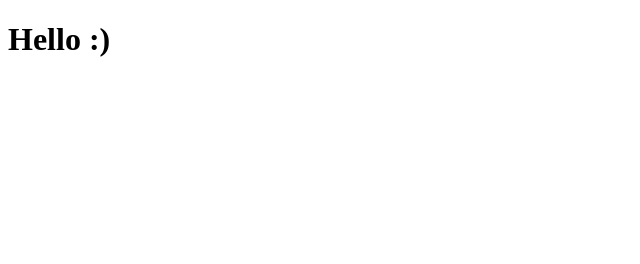
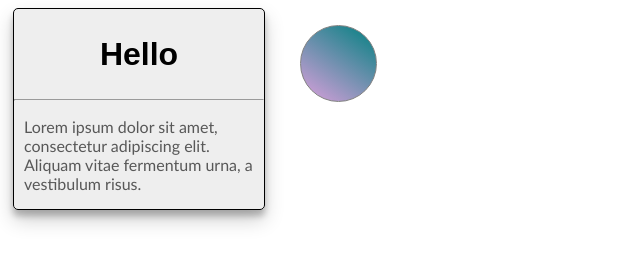
Before and after one commit to RyanBouazza/RyanBouazza.github.io, a plain HTML site: page index.html in a window 1280 px wide. Shown: the whole page, without its empty margins (0-640 px from the left). Drawn offline with Linux system fonts and the light colour scheme.

Commit message:
Test commit

```diff
--- a/index.html
+++ b/index.html
@@ -1,11 +1,82 @@
 <!DOCTYPE html>
 <html>
+<style>
+  .card {
+    width: 250px;
+    background-color: rgba(90, 90, 90, 0.1);
+    border: 1px solid black;
+    border-radius: 5px;
+    margin: 5px 5px;
+    box-shadow: 0 10px 20px rgba(0,0,0,0.19), 0 6px 6px rgba(0,0,0,0.23);
+  }
+
+  .cardText {
+    color: rgba(50, 50, 50, 0.8);
+    font-family: Calibri, 'Trebuchet MS', sans-serif;
+    margin: 10px 10px 0px 10px;
+  }
+
+  h2 {
+    text-align: center;
+    font-family: Arial, Helvetica, sans-serif;
+    font-style: monospace;
+    font-size: 32px;
+  }
+
+  .circle {
+    position: fixed;
+    width: 75px;
+    height: 75px;
+    margin-top: 25px;
+    margin-left: 300px;
+    background: linear-gradient(35deg, plum, teal);
+    border: 1px solid grey;
+    border-radius: 50%;
+    animation-name: move;
+    animation-duration: 5s;
+    animation-iteration-count:infinite;
+  }
+
+  #circle {
+    left: 40%;
+  }
+
+  @keyframes move {
+    0% {
+      top: 0px;
+      left: 0px;
+    }
+    25% {
+      top: 0px;
+      left: 250px;
+    }
+    50% {
+      top: 250px;
+      left: 250px;
+    }
+    75% {
+      top: 250px;
+      left: 0px;
+    }
+    100% {
+      top: 0px;
+      left: 0px;
+    }
+  }
+</style>
 <head>
   <title>Ryan Bouazza</title>
 </head>
 <body>
-  <h1>
-    Hello :)
-  </h1>
+  <div class="card">
+    <h2>Hello</h2>
+    <hr>
+    <div class="cardText">
+      <p>Lorem ipsum dolor sit amet, consectetur adipiscing elit. Aliquam vitae fermentum urna, a vestibulum risus.</p>
+    </div>
+  </div>
+  <div class="circle" id="circle">
+    <p></p>
+  </div>
 </body>
 </html>
```
